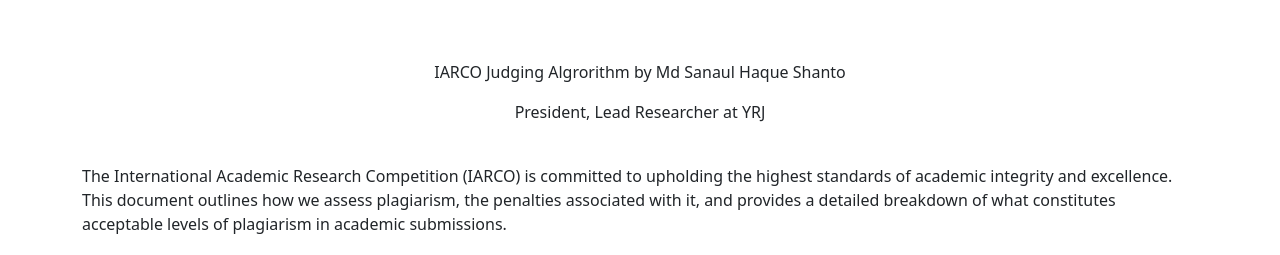
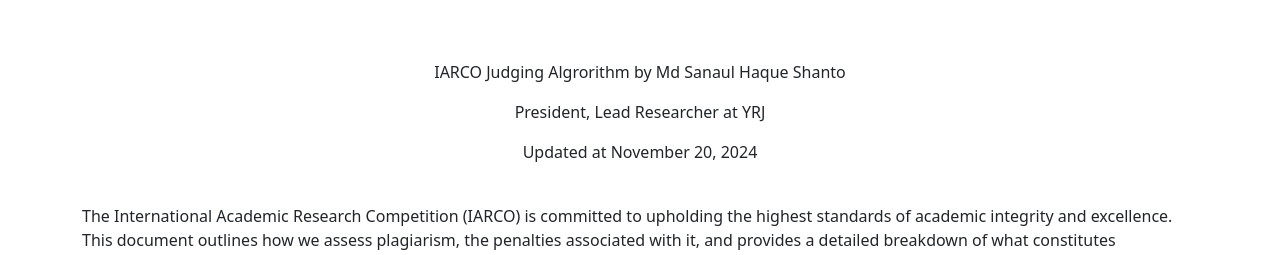
Before and after one commit to zetx2024/competitionarco, a browser extension: page judging.html in a window 1280 px wide. Shown: the part 277-532 px from the top of the page. Drawn offline with nearby package versions, Linux system fonts and the light colour scheme; a web font is replaced by a local one.

Commit message:
Update judging.html

```diff
--- a/judging.html
+++ b/judging.html
@@ -59,7 +59,7 @@
 <meta name="copyright"content="Md Sanaul Haque Shanto">
 <meta name="language" content="ES">
 <meta name="robots" content="index,follow" />
-<meta name="revised" content="2024-11-21T10:13:15.028Z" />
+<meta name="revised" content="2025-02-21T10:13:15.028Z" />
 <meta name="abstract" content="2024 Judging Rubric | International Academic Research Competition">
 <meta name="topic" content="2024 Judging Rubric | International Academic Research Competition">
 <meta name="summary" content="2024 Judging Rubric | International Academic Research Competition">
@@ -236,6 +236,7 @@ ul, ol {
         <center>
         <p>IARCO Judging Algrorithm by Md Sanaul Haque Shanto</p>
                          <p>President, Lead Researcher at YRJ</p>
+            <p>Updated at November 20, 2024</p>
             </center>
         <br>
          <p>The International Academic Research Competition (IARCO) is committed to upholding the highest standards of academic integrity and excellence. This document outlines how we assess plagiarism, the penalties associated with it, and provides a detailed breakdown of what constitutes acceptable levels of plagiarism in academic submissions.</p>
```
